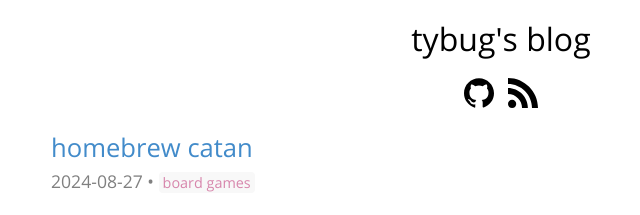
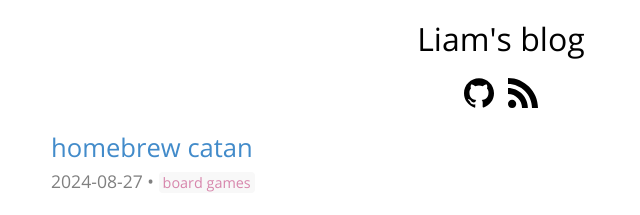
Before and after one commit to Liam-DeVoe/liam-devoe.github.io, a Jekyll site: the page built from pages/index.html, in a window 1280 px wide. Shown: the top 215 px of the page, without its empty margins (139-779 px from the left). Built offline with Jekyll 4.4.1, drawn with Linux system fonts in a browser that asks for light colours; nearby versions of some CDN libraries.

Commit message:
tybug -> liam

```diff
--- a/_config.yml
+++ b/_config.yml
@@ -1,4 +1,4 @@
-url: https://tybug.github.io
+url: https://tybug.dev
 
 timezone: America/New_York
 
--- a/_layouts/default.html
+++ b/_layouts/default.html
@@ -6,7 +6,7 @@
   <meta charset="utf-8">
   <meta name="viewport" content="width=device-width, initial-scale=1.0">
   <link rel="stylesheet" href="/static/styles/theme.css">
-  <title>{% if page.meta_title %} {{ page.meta_title | markdownify | strip_html }} {% else %}tybug's blog{% endif %}</title>
+  <title>{% if page.meta_title %} {{ page.meta_title | markdownify | strip_html }} {% else %}Liam's blog{% endif %}</title>
   <style>
     @font-face {
       font-family: 'Open Sans';
@@ -34,7 +34,7 @@
   <div class="container">
     <div class="header__container">
       <a class="header__title" href="/">
-        tybug's blog
+        Liam's blog
       </a>
       <div class="header__links">
 
--- a/pages/index.html
+++ b/pages/index.html
@@ -1,5 +1,5 @@
 ---
-title: tybug's blog
+title: Liam's blog
 permalink: /
 layout: default
 ---
--- a/pages/tags/board games.html
+++ b/pages/tags/board games.html
@@ -1,5 +1,5 @@
 ---
-meta_title: tybug's blog • board games
+meta_title: Liam's blog • board games
 permalink: /tags/board games
 layout: default
 ---
--- a/pages/tags/math.html
+++ b/pages/tags/math.html
@@ -1,5 +1,5 @@
 ---
-meta_title: tybug's blog • math
+meta_title: Liam's blog • math
 permalink: /tags/math
 layout: default
 ---
--- a/pages/tags/python.html
+++ b/pages/tags/python.html
@@ -1,5 +1,5 @@
 ---
-meta_title: tybug's blog • python
+meta_title: Liam's blog • python
 permalink: /tags/python
 layout: default
 ---
```
